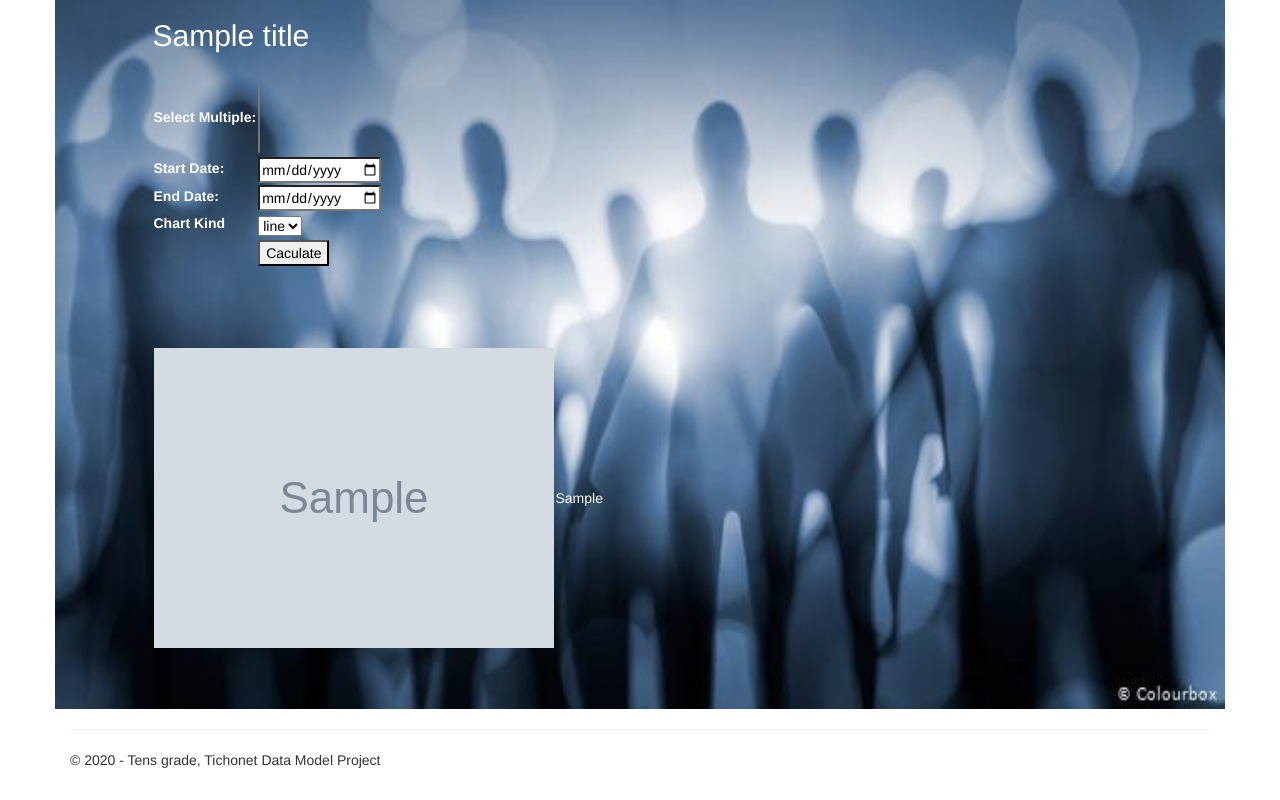
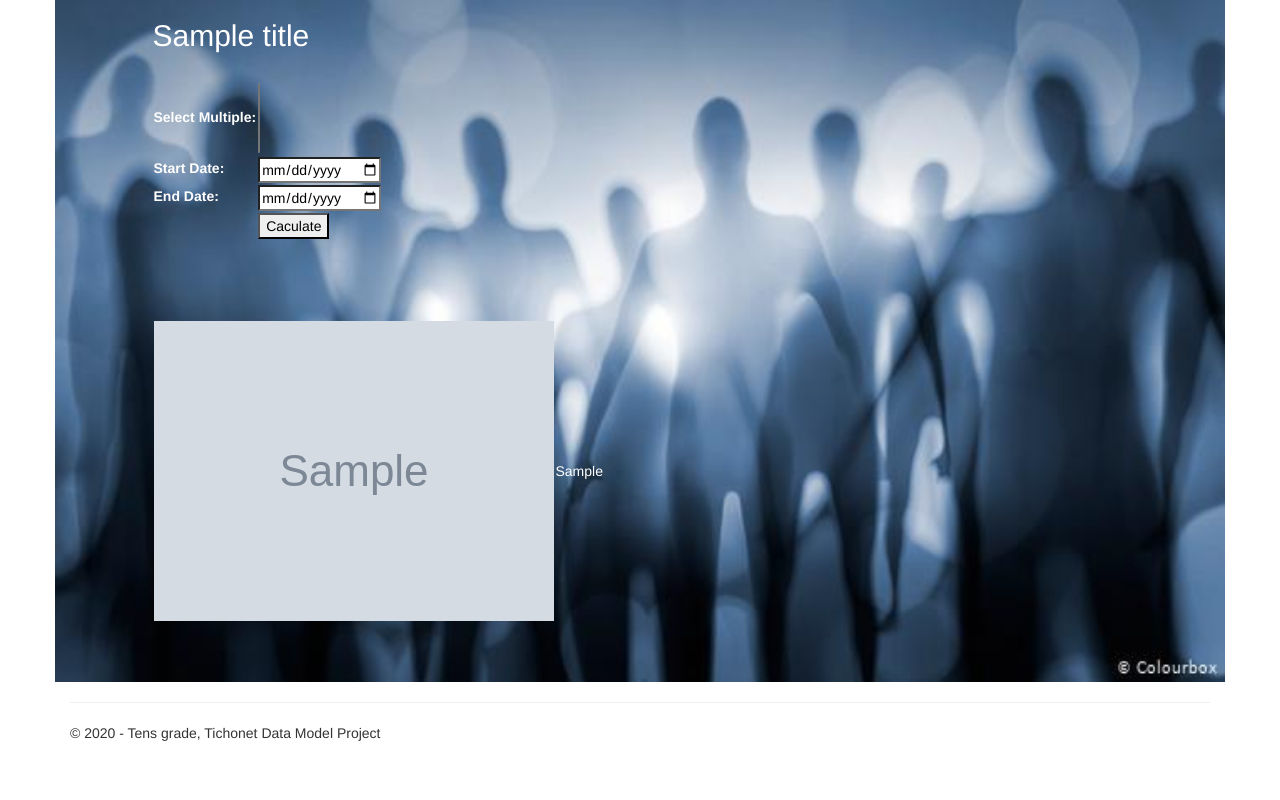
Before and after one commit to glidror/GadFinalProjectDemo, a Flask app: template GadFinalProjectDemo/templates/DataQuery.html in a window 1280 px wide. Shown: the part 51-851 px from the top of the page. After the commit the page ends 792 px from the top, so only its background shows below. Run offline with Flask 2, Linux system fonts and the light colour scheme; the template is opened without the code that fills it: values that come from a table or form of the project are taken from there, most other values are stand-ins (such as "Sample title", 1, 10 or a date in 2020); grey boxes marked "Sample" are stand-in pictures; some libraries are stand-ins or nearby versions.

Commit message:
REMOVE 'KIND'

```diff
--- a/GadFinalProjectDemo/Models/FormStructure.py
+++ b/GadFinalProjectDemo/Models/FormStructure.py
@@ -92,5 +92,4 @@ class DataQueryFormStructure(FlaskForm):
     states = SelectMultipleField('Select Multiple:', validators = [DataRequired()] )
     start_date = DateField('Start Date:' , format='%Y-%m-%d' , validators = [DataRequired()])
     end_date   = DateField('End   Date:' , format='%Y-%m-%d' , validators = [DataRequired()])
-    kind = SelectField('Chart Kind' , validators = [DataRequired()] , choices=[('line', 'line'), ('bar', 'bar')])
     submit = SubmitField('Submit')
--- a/GadFinalProjectDemo/templates/DataQuery.html
+++ b/GadFinalProjectDemo/templates/DataQuery.html
@@ -68,19 +68,6 @@
                     </tr>
 
                     <tr>
-                        <td>
-                            {{ form.kind.label }}
-                        </td>
-                        <td>
-                            {{ form.kind }}
-                        </td>
-                        <td>
-                            {% if form.kind.errors %}
-                            <ul class="text-danger">{% for error in form.FirstName.errors %}<li>{{ error }}</li>{% endfor %}</ul>
-                            {% endif %}
-                        </td>
-                    </tr>
-                    <tr>
                         <td></td>
                         <td class="input submit"> <input type="submit" value="Caculate"> </td>
                     </tr>
--- a/GadFinalProjectDemo/views.py
+++ b/GadFinalProjectDemo/views.py
@@ -216,7 +216,6 @@ def DataQuery():
         states = form.states.data
         start_date = form.start_date.data
         end_date = form.end_date.data
-        kind = form.kind.data
 
         # Get the weather data set
         dff = Get_NormelizedWeatherDataset()
```
